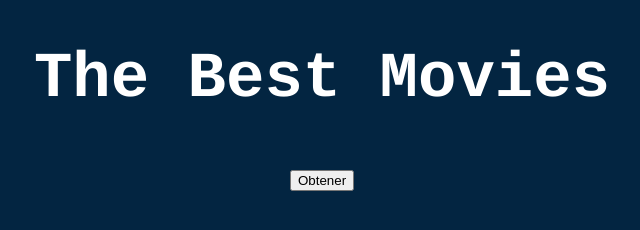
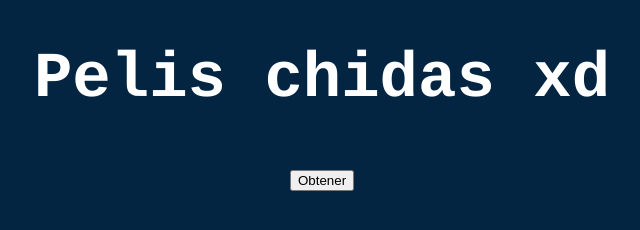
Before and after one commit to BruceWayneUwu/Repo901_Remoto, a plain HTML site: page index.html in a window 1280 px wide. Shown: the whole page, without its empty margins (318-958 px from the left). Drawn offline with Linux system fonts and the light colour scheme.

Commit message:
Revert "Se modifico el titulo de la pagina"
This reverts commit d99c462b05c90af735e2e7efabed05f8468c8660.

```diff
--- a/index.html
+++ b/index.html
@@ -10,7 +10,7 @@
 
 <body>
 
-    <h1>The Best Movies</h1>
+    <h1>Pelis chidas xd</h1>
 
     <button id="btn-mov"> Obtener </button>
 
```
